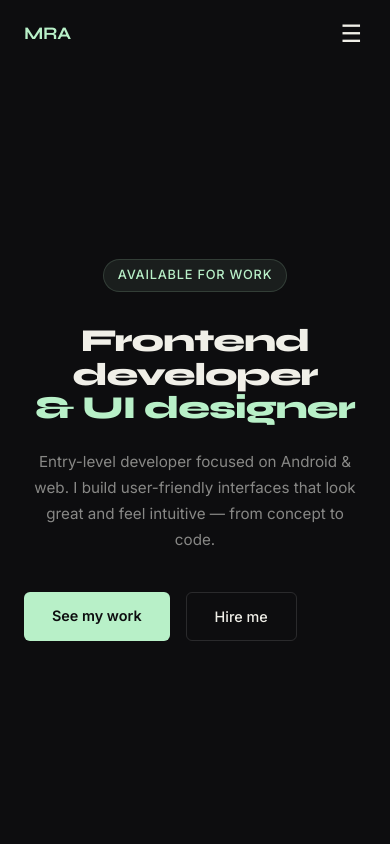
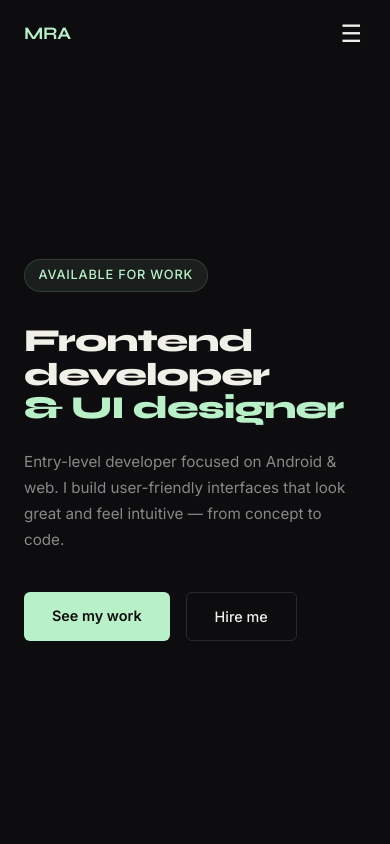
Before and after one commit to amyezing/website-react, a React (Vite) app: page / in a window 390 px wide. Shown: the top 844 px of the page. Built offline with nearby package versions, Linux system fonts and the light colour scheme.

Commit message:
remove conflicting hero css now that hero is self-contained

```diff
--- a/src/index.css
+++ b/src/index.css
@@ -51,12 +51,6 @@ body {
   line-height: 1.6;
 }
 
-#home {
-  padding: 6rem 3rem 4rem;
-  width: 100%;
-  box-sizing: border-box;
-}
-
 @keyframes marquee {
   from { transform: translateX(0); }
   to { transform: translateX(-50%); }
@@ -92,31 +86,6 @@ body {
   .hamburger { display: block !important; }
   nav { padding: 1rem 1.5rem !important; }
 
-  .hero-content h1,
-  .hero-content p {
-    text-align: center;
-  }
-
-  .hero-content > div:first-child,
-  .hero-content .hero-buttons {
-    margin-left: auto;
-    margin-right: auto;
-    justify-content: center;
-  }
-
-  .hero-content > div:first-child {
-    width: fit-content;
-  }
-
-  #home {
-    padding: 5rem 1.5rem 3rem;
-    text-align: center;
-  }
-
-  #home .hero-buttons {
-    justify-content: center;
-  }
-
   .btn-submit {
     align-self: center !important;
     width: 100%;
```
